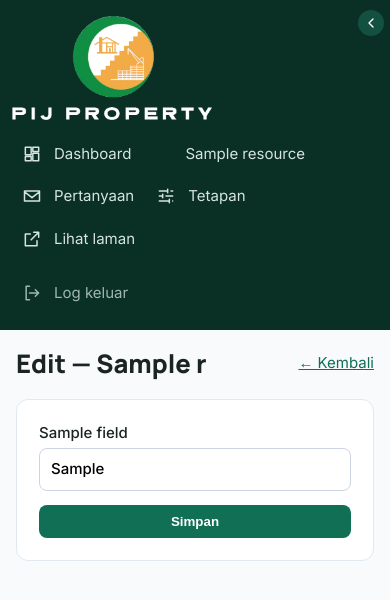
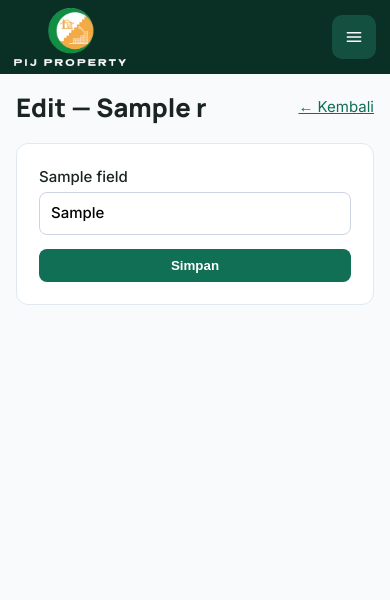
Before and after one commit to zaephaer/pij-property, a Node project: template views/admin/form.ejs in a window 390 px wide. Shown: the top 600 px of the page. Run offline with Node 20 templates, Linux system fonts and the light colour scheme; the template is opened without the code that fills it: most values are stand-ins (such as "Sample title", 1, 10 or a date in 2020).

Commit message:
Admin: hamburger menu on mobile
On narrow screens the sidebar becomes a sticky top bar with a hamburger
toggle (aria-expanded, close icon) instead of a tall wrapped block.

Co-Authored-By: Claude Sonnet 5.5 <noreply@anthropic.com>

```diff
--- a/public/css/admin.css
+++ b/public/css/admin.css
@@ -107,3 +107,28 @@ th{background:var(--n);font-size:.8rem;text-transform:uppercase;letter-spacing:.
 .chk .done .mark{background:var(--p)}.chk .todo .mark{background:#e9b100;color:#1a2421}
 .chk small{display:block;color:#5b6b66;font-weight:400}
 @media(max-width:900px){.dgrid{grid-template-columns:1fr}}
+
+/* mobile: top bar + hamburger (overrides the older stacked layout above) */
+.burger{display:none;width:44px;height:44px;border:0;border-radius:10px;background:#14503f;color:#fff;cursor:pointer;place-items:center;padding:0}
+.burger svg{width:24px;height:24px;fill:none;stroke:currentColor;stroke-width:2;stroke-linecap:round}
+.burger .b-close{display:none}
+@media(max-width:800px){
+  .side{position:sticky;top:0;z-index:30;width:auto;flex-direction:column;gap:0;padding:8px 14px;max-height:100vh;overflow-y:auto}
+  .side-top{display:flex;align-items:center;justify-content:space-between}
+  .brand{max-width:none}
+  .brand .logo-full{display:block!important;width:112px}
+  .brand .logo-mini{display:none!important}
+  .collapse{display:none}
+  .burger{display:grid}
+  .side nav,.side form{display:none}
+  html.admin-nav-open .side nav{display:flex;flex-direction:column;flex-wrap:nowrap;gap:2px;padding:10px 0 4px;border-top:1px solid #1d4a3c;margin-top:8px}
+  html.admin-nav-open .side form{display:block;padding-bottom:6px}
+  html.admin-nav-open .burger .b-open{display:none}
+  html.admin-nav-open .burger .b-close{display:inline}
+  html.side-collapsed .side nav a span,html.side-collapsed .side .out span{display:inline}
+  html.side-collapsed .side nav a,html.side-collapsed .side .out{justify-content:flex-start}
+  .side nav a,.side .out{padding:12px 10px}
+  main.with-side{margin-left:0;padding:16px}
+  .bar{flex-wrap:wrap}
+  .tiles{grid-template-columns:repeat(2,minmax(0,1fr))}
+}
--- a/views/partials/ahead.ejs
+++ b/views/partials/ahead.ejs
@@ -30,12 +30,16 @@
       <img class="logo-full" src="/img/logo-white.png" alt="PIJ Property">
       <img class="logo-mini" src="/img/logo-icon.png" alt="PIJ Property">
     </a>
+    <button class="burger" type="button" aria-label="Menu" aria-controls="side-nav" aria-expanded="false"
+      onclick="var o=document.documentElement.classList.toggle('admin-nav-open');this.setAttribute('aria-expanded',o)">
+      <svg viewBox="0 0 24 24" aria-hidden="true"><path class="b-open" d="M4 7h16M4 12h16M4 17h16"/><path class="b-close" d="M6 6l12 12M18 6L6 18"/></svg>
+    </button>
     <button class="collapse" type="button" aria-label="Lipat sidebar" aria-controls="side" title="Lipat / kembang"
       onclick="var c=document.documentElement.classList.toggle('side-collapsed');try{localStorage.setItem('pij.side',c?'1':'0')}catch(e){}">
       <svg viewBox="0 0 24 24" aria-hidden="true"><path d="M15 6l-6 6 6 6"/></svg>
     </button>
   </div>
-  <nav>
+  <nav id="side-nav">
     <a href="/admin" title="Dashboard"><%- svg('dashboard') %><span>Dashboard</span></a>
     <% Object.keys(resources).forEach(function(k){ %>
       <a href="/admin/<%= k %>" title="<%= resources[k].label %>"><%- svg(k) %><span><%= resources[k].label %></span></a>
```
